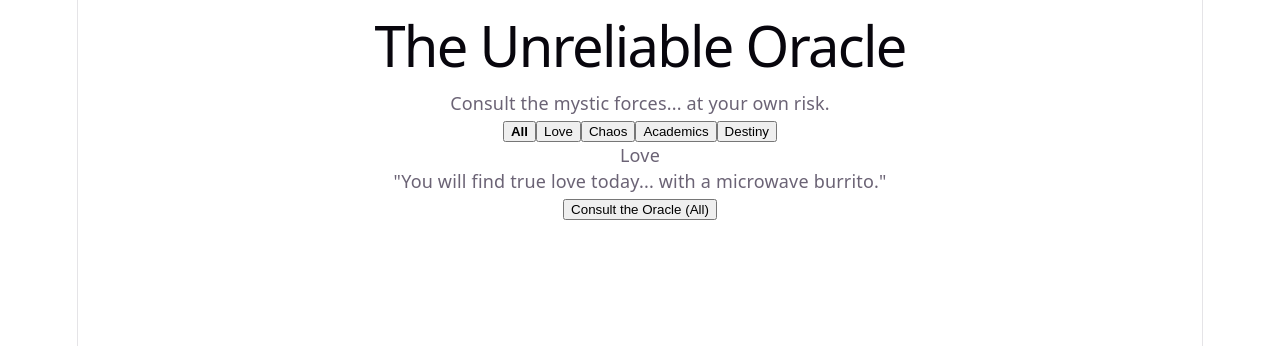
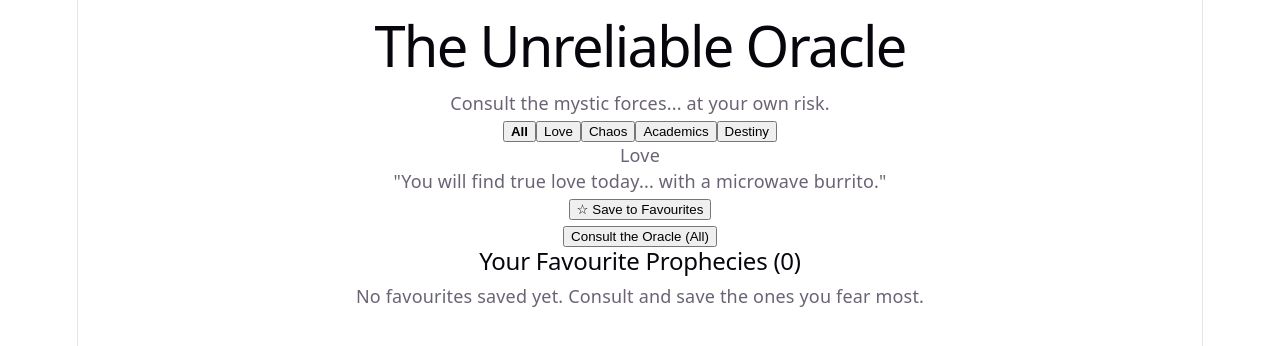
Before and after one commit to justmrnobody007-dotcom/react_practice, a React (Vite) app in the folder projectOne/: page / in a window 1280 px wide. Shown: the top 346 px of the page. Built offline with nearby package versions, Linux system fonts and the light colour scheme.

Commit message:
added save to favs button

```diff
--- a/projectOne/src/App.jsx
+++ b/projectOne/src/App.jsx
@@ -4,34 +4,42 @@ import { FORTUNES } from './fortune';
 const CATEGORIES = ['All', 'Love', 'Chaos', 'Academics', 'Destiny'];
 
 function App() {
-  // 1. Existing state for current fortune
   const [currentFortune, setCurrentFortune] = useState(FORTUNES[0]);
-
-  // 2. New state for tracking the active category filter
   const [selectedCategory, setSelectedCategory] = useState('All');
 
-  // 3. Filter fortunes based on selected category
+  // 1. New state: list of saved favourite fortunes
+  const [favorites, setFavorites] = useState([]);
+
   const filteredFortunes = selectedCategory === 'All'
     ? FORTUNES
     : FORTUNES.filter(fortune => fortune.category === selectedCategory);
 
-  // 4. Pick random fortune from the FILTERED list
   function getRandomFortune() {
     const randomIndex = Math.floor(Math.random() * filteredFortunes.length);
     setCurrentFortune(filteredFortunes[randomIndex]);
   }
 
-  // 5. When user switches category, update category and optionally pick a fortune right away
   function handleCategoryChange(category) {
     setSelectedCategory(category);
-
     const relevant = category === 'All'
       ? FORTUNES
       : FORTUNES.filter(fortune => fortune.category === category);
-
     const randomIndex = Math.floor(Math.random() * relevant.length);
     setCurrentFortune(relevant[randomIndex]);
   }
+
+  // 2. Function to save the current fortune
+  function handleSaveFavorite() {
+    const isAlreadySaved = favorites.some(fav => fav.id === currentFortune.id);
+
+    if (!isAlreadySaved) {
+      // Add to favorites without mutating the existing array
+      setFavorites([...favorites, currentFortune]);
+    }
+  }
+
+  // Helper boolean to check if current fortune is already favorited
+  const isCurrentFavorite = favorites.some(fav => fav.id === currentFortune.id);
 
   return (
     <div className="app-container">
@@ -57,12 +65,36 @@ function App() {
       <div className="fortune-card">
         <span className="category-badge">{currentFortune.category}</span>
         <p className="fortune-text">"{currentFortune.text}"</p>
+
+        {/* 3. Button to favorite the current fortune */}
+        <button
+          onClick={handleSaveFavorite}
+          disabled={isCurrentFavorite}
+        >
+          {isCurrentFavorite ? '★ Saved to Favourites' : '☆ Save to Favourites'}
+        </button>
       </div>
 
       {/* Consult button */}
       <button onClick={getRandomFortune}>
         Consult the Oracle ({selectedCategory})
       </button>
+
+      {/* 4. Display list of saved favourites */}
+      <section className="favorites-section">
+        <h2>Your Favourite Prophecies ({favorites.length})</h2>
+        {favorites.length === 0 ? (
+          <p>No favourites saved yet. Consult and save the ones you fear most.</p>
+        ) : (
+          <ul>
+            {favorites.map(fav => (
+              <li key={fav.id}>
+                <strong>[{fav.category}]</strong> "{fav.text}"
+              </li>
+            ))}
+          </ul>
+        )}
+      </section>
     </div>
   );
 }
```
